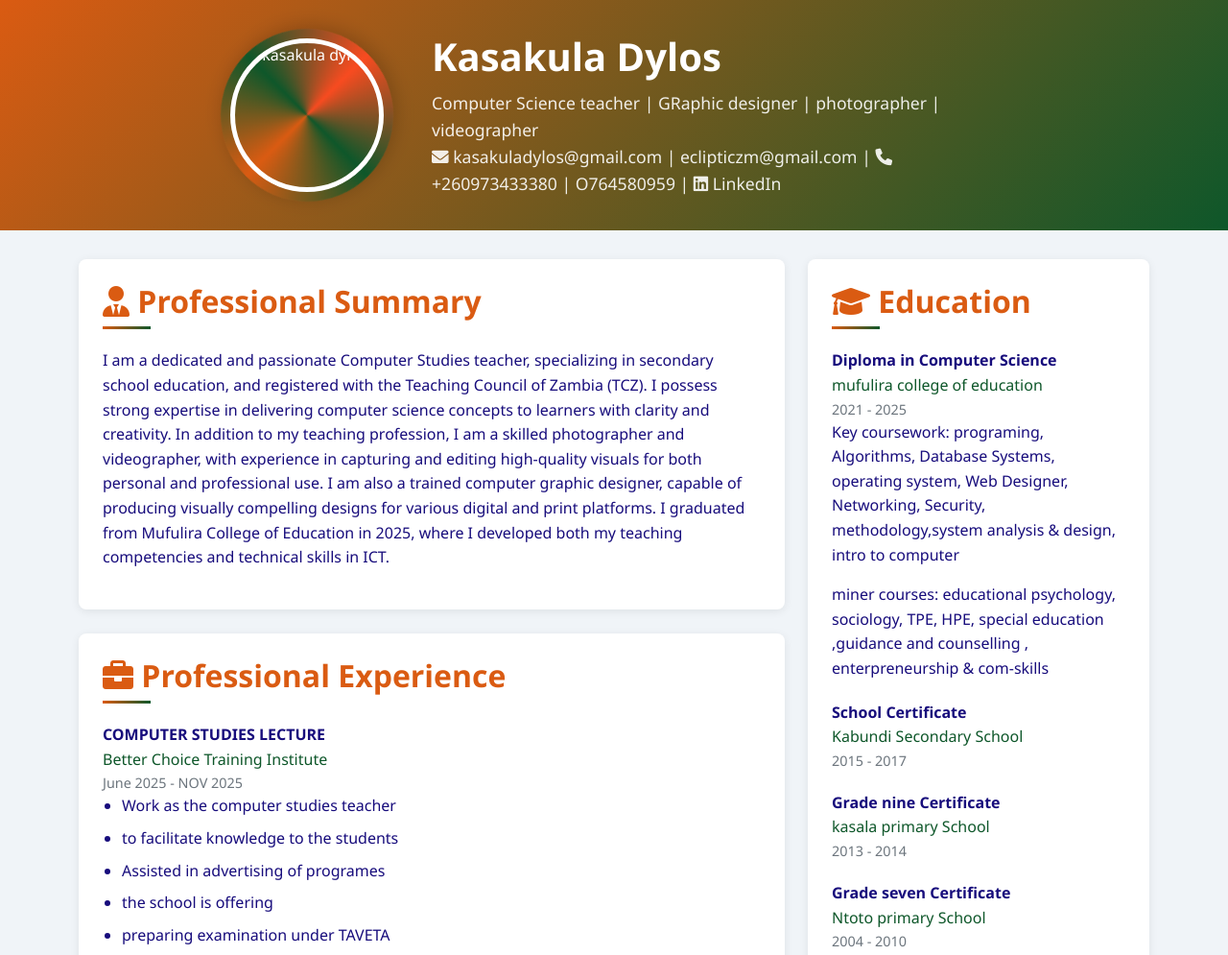
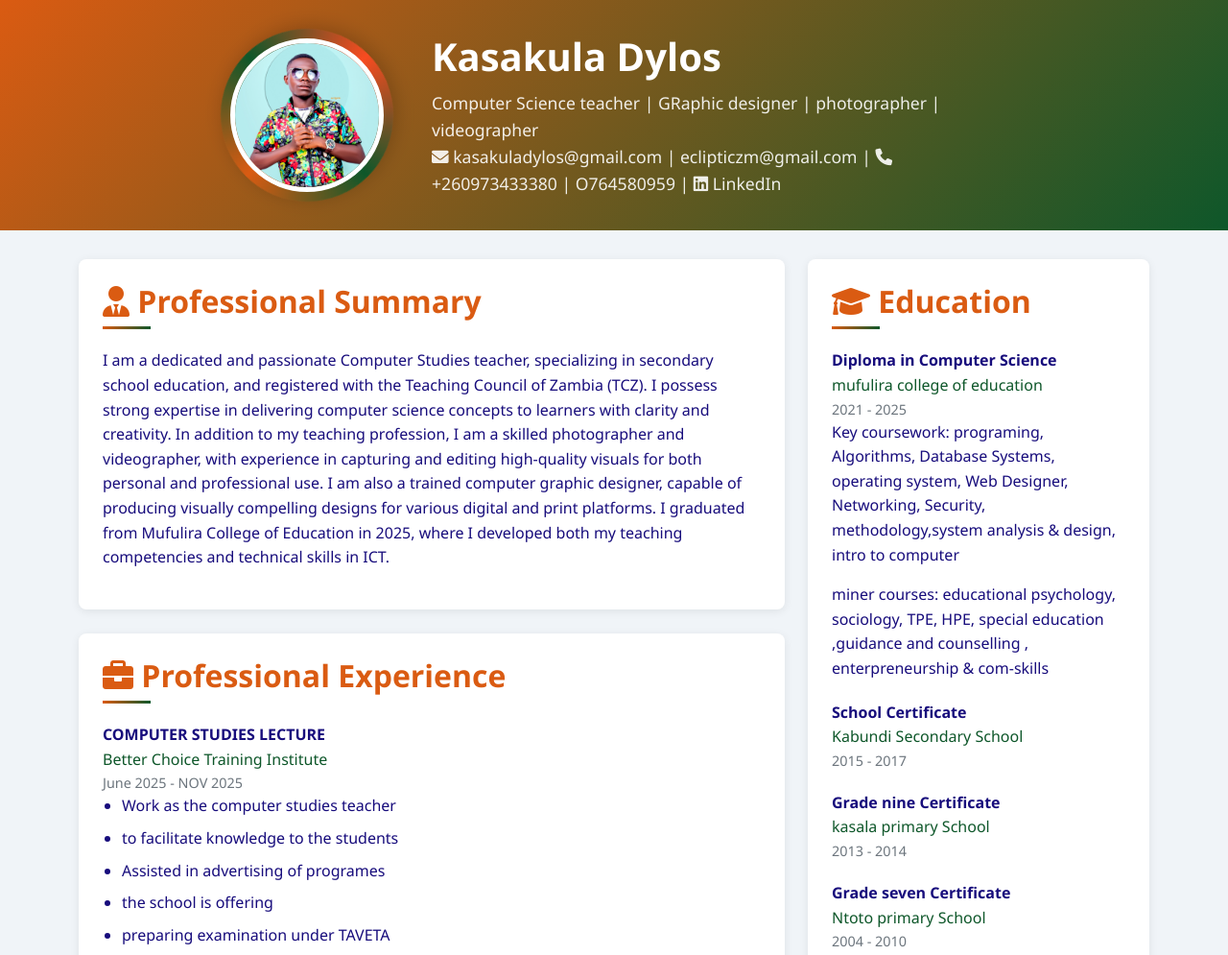
Before and after one commit to KasakulaDylos04/itx-eclipticzm.github.io, a plain HTML site: page index.html in a window 1280 px wide. Shown: the top 995 px of the page at 96% size. Drawn offline with nearby package versions, Linux system fonts and the light colour scheme.

Commit message:
Update index.html

```diff
--- a/index.html
+++ b/index.html
@@ -260,7 +260,7 @@
     <header class="header">
         <div class="profile-container">
             <div class="profile-frame"></div>
-            <img src="ecliptic zm/photo1.jpg" alt="kasakula dylos" class="profile-img">
+            <img src="ecliptic zm.jpg" alt="ecliptic zm" class="profile-img">
 
         </div>
         <div class="header-content">
```
